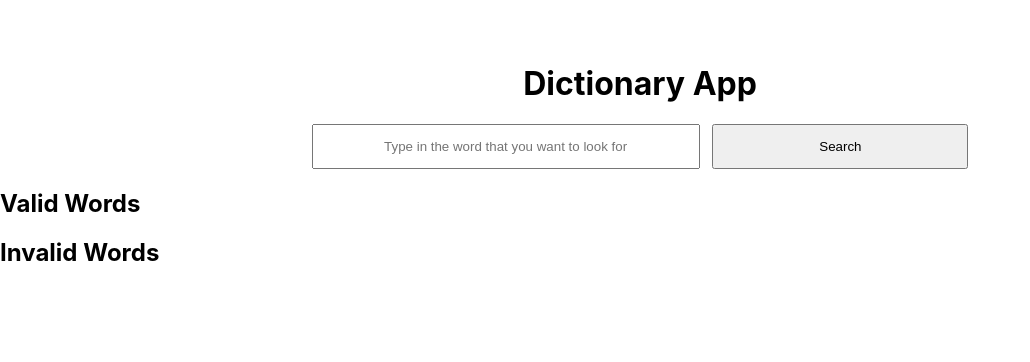
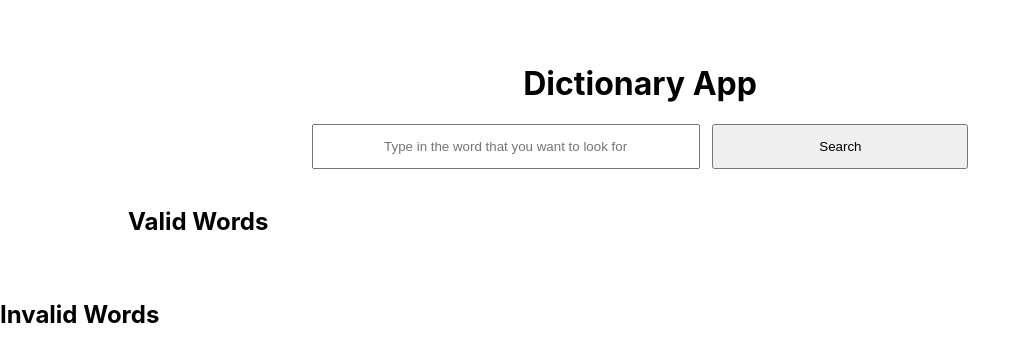
Before and after one commit to racevedo12/Dictionary, a React (Create React App) app: page / in a window 1280 px wide. Shown: the top 362 px of the page, without its empty margins (0-1030 px from the left). Built offline with nearby package versions, Linux system fonts and the light colour scheme.

Commit message:
Added some margin into the valid words

```diff
--- /dev/null
+++ b/src/Components/WordList/WordList.css
@@ -0,0 +1,4 @@
+.valid-words
+{
+    margin: 3% 0 5% 10%;
+}
--- a/src/Components/WordList/WordList.js
+++ b/src/Components/WordList/WordList.js
@@ -1,12 +1,13 @@
 import React from "react";
 import Word from "../Word/Word";
 import { Link } from "react-router-dom";
+import "./WordList.css";
 
 const WordList = ( {list, invalidWord, setInvalidWord, objList, setObjList, invalidWordList, setInvalidWordList} ) =>
 {
     return (
 
-        <div>
+        <div className="valid-words">
 
             <h2> Valid Words </h2>
 
```
